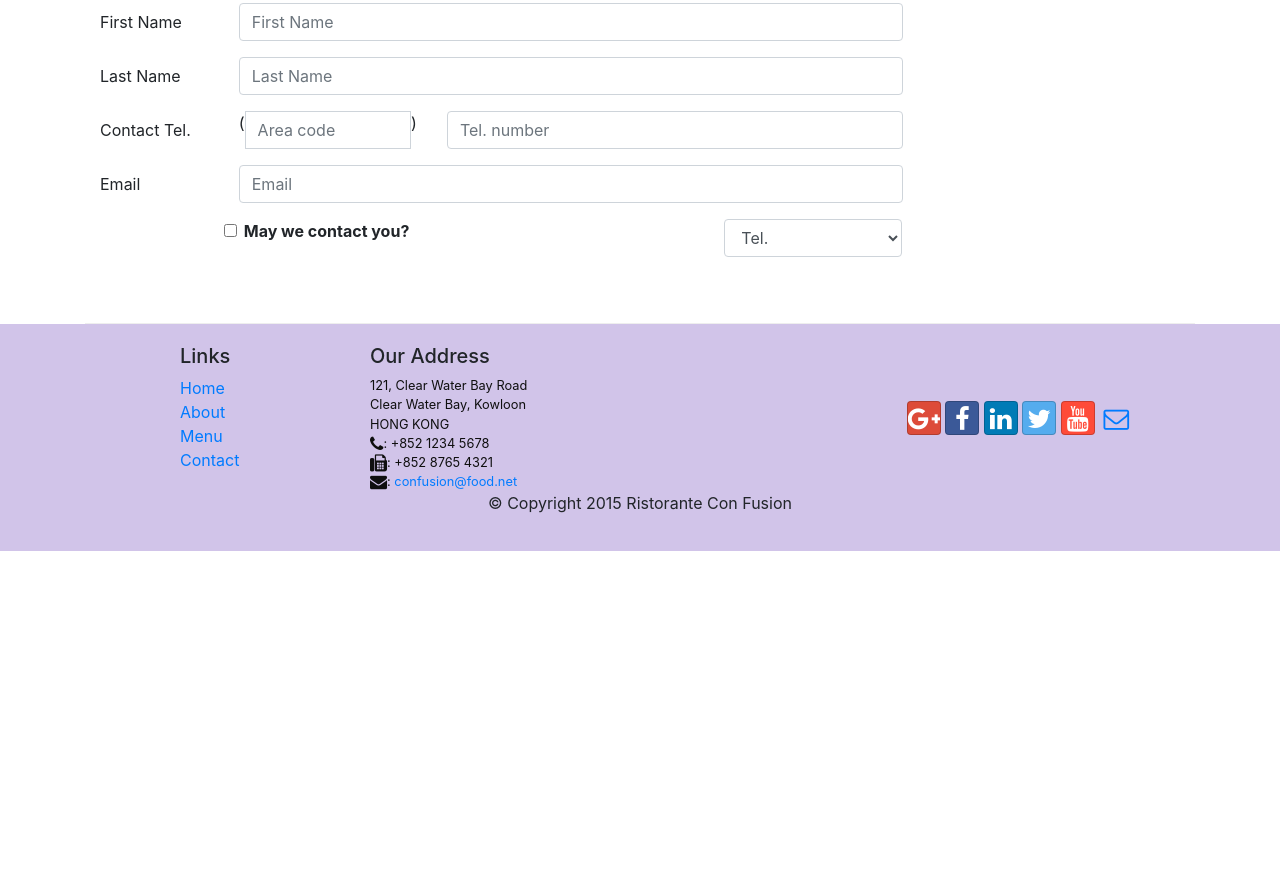
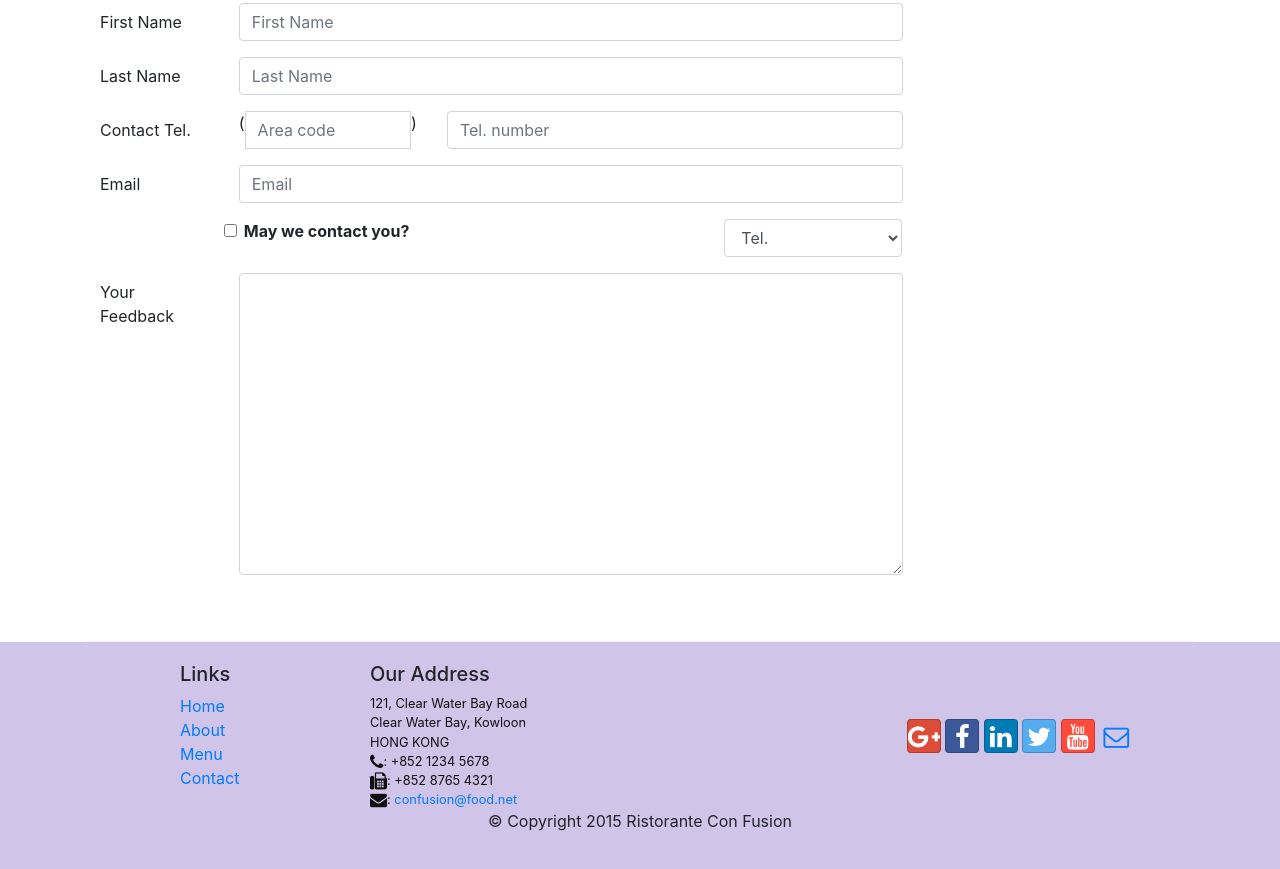
Before and after one commit to nimitbhargava/hello-bootstrap4, a website: page contactus.html in a window 1280 px wide. Shown: the part 935-1804 px from the top of the page. Before the commit the page ends 1486 px from the top, so only its background shows below. Drawn offline with nearby package versions, Linux system fonts and the light colour scheme.

Commit message:
Adding a textarea

```diff
--- a/contactus.html
+++ b/contactus.html
@@ -136,6 +136,12 @@
                             </select>
                         </div>
                     </div>
+                    <div class="form-group row">
+                        <label for="feedback" class="col-md-2 col-form-label">Your Feedback</label>
+                        <div class="col-md-10">
+                            <textarea class="form-control" id="feedback" name="feedback" rows="12"></textarea>
+                        </div>
+                    </div>
                 </form>
             </div>
             <div class="col-12 col-md">
```
